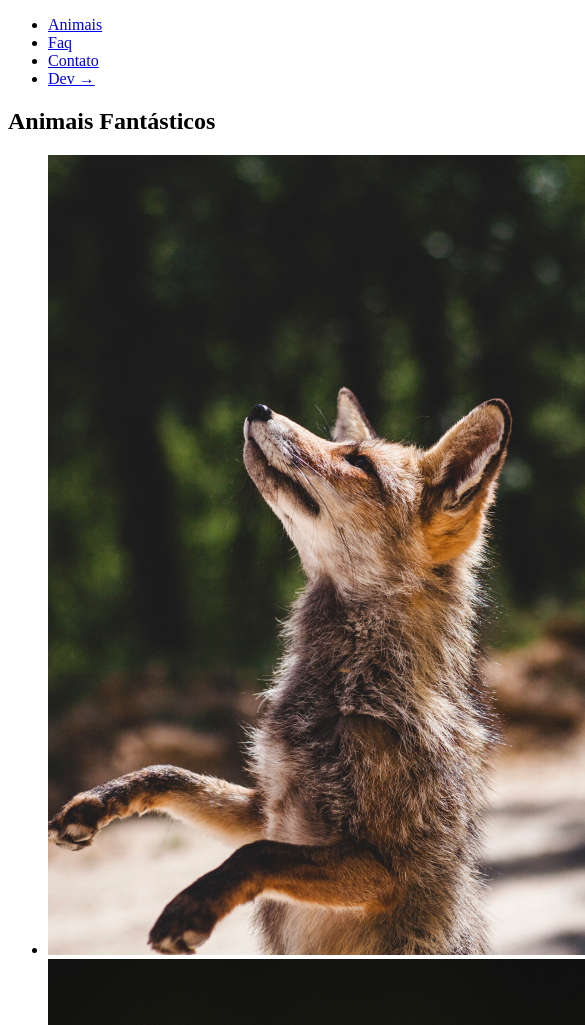
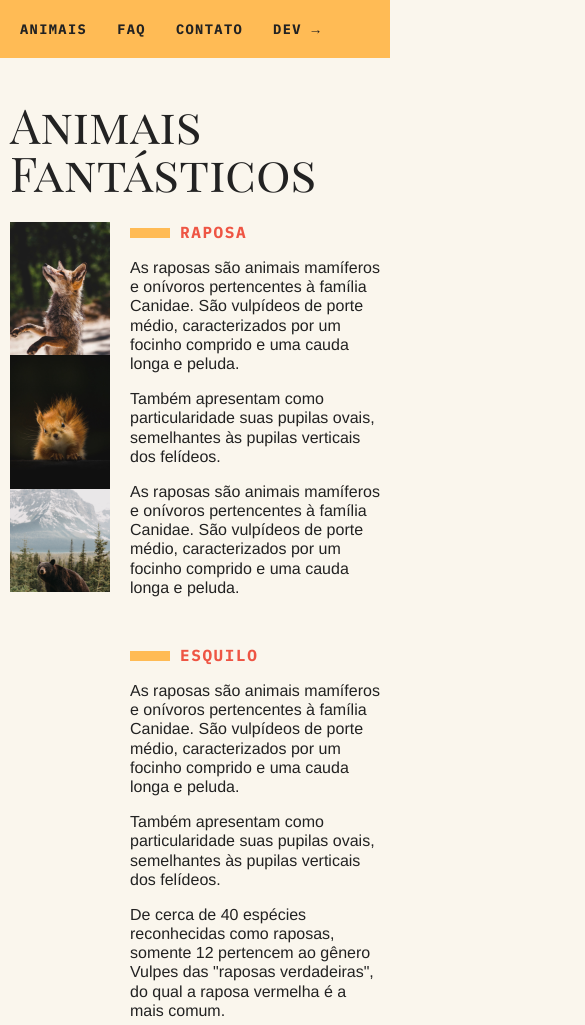
Before and after one commit to devcyber-th/Projeto_JS_AnimaisFant-sticos, a plain HTML site: page index.html in a window 390 px wide. Shown: the top 1025 px of the page, 585 px wide, since content can reach past the window. Drawn offline with Linux system fonts and the light colour scheme.

Commit message:
estilização total da página e tratamento responsivo

```diff
--- a/css/style.css
+++ b/css/style.css
@@ -0,0 +1,217 @@
+body,
+h1,
+h2,
+h3,
+ul,
+li,
+p,
+dd,
+dt,
+dl {
+  margin: 0px;
+  padding: 0px;
+}
+
+img {
+  display: block;
+  max-width: 100%;
+}
+
+ul {
+  list-style: none;
+}
+
+body {
+  background: #faf6ed;
+  color: #222222;
+  -webkit-font-smoothing: antialiased;
+  display: grid;
+  grid-template-columns: 1fr 120px minmax(300px, 800px) 1fr;
+}
+
+.menu {
+  grid-column: 3 / 5;
+  margin-top: 2rem;
+  margin-bottom: 2rem;
+  background: #fb5;
+}
+
+.menu ul {
+  display: flex;
+  flex-wrap: wrap;
+  padding: 10px;
+}
+
+.menu li a {
+  display: block;
+  padding: 10px;
+  margin-right: 10px;
+  color: #222;
+  text-decoration: none;
+  font-family: "IBM Plex Mono", monospace;
+  font-weight: bold;
+  text-transform: uppercase;
+  font-size: 0.857rem;
+  letter-spacing: 0.1em;
+}
+
+.grid-section {
+  grid-column: 2 / 4;
+  width: 100%;
+  box-sizing: border-box;
+  padding: 10px;
+  display: grid;
+  grid-template-columns: 90px 300px 1fr;
+  grid-gap: 20px;
+  margin-bottom: 4rem;
+}
+
+.titulo {
+  font-family: "Playfair Display SC", georgia;
+  font-size: 6rem;
+  line-height: 1;
+  font-weight: 400;
+  margin-bottom: 1rem;
+  grid-column: 1 / 4;
+}
+
+.animais h2 {
+  font-family: "IBM Plex Mono", monospace;
+  font-size: 1rem;
+  text-transform: uppercase;
+  letter-spacing: 0.1em;
+  margin-bottom: 1rem;
+  color: #e54;
+}
+
+.animais h2::before {
+  content: "";
+  display: inline-block;
+  width: 40px;
+  height: 10px;
+  margin-right: 10px;
+  background: #fb5;
+}
+
+.animais p {
+  font-family: Helvetica, Arial;
+  line-height: 1.2;
+  margin-bottom: 1rem;
+}
+
+.animais-lista {
+  height: 370px;
+  overflow-y: scroll;
+  grid-column: 2;
+}
+
+.animais-lista::-webkit-scrollbar {
+  width: 18px;
+}
+
+.animais-lista::-webkit-scrollbar-thumb {
+  background: #fb5;
+  border-left: 4px solid #faf6ed;
+  border-right: 4px solid #faf6ed;
+}
+
+.animais-lista::-webkit-scrollbar-track {
+  background: #faf6ed;
+}
+
+.animais-descricao {
+  grid-column: 3;
+}
+
+.animais-descricao section {
+  margin-bottom: 3rem;
+}
+
+.faq-lista {
+  grid-column: 2 / 4;
+}
+
+.faq-lista dt {
+  font-family: "IBM Plex Mono", monospace;
+  font-weight: bold;
+  margin-top: 2rem;
+  margin-bottom: 0.5rem;
+  color: #e54;
+}
+
+.faq-lista dt::before {
+  content: "";
+  display: inline-block;
+  width: 20px;
+  height: 10px;
+  margin-right: 10px;
+  background: #fb5;
+}
+
+.faq-lista dd {
+  font-family: Helvetica, Arial;
+  margin-bottom: 0.5rem;
+  margin-left: 30px;
+}
+
+.mapa {
+  grid-column: 2;
+}
+
+.dados {
+  grid-column: 3;
+}
+
+.dados li {
+  margin-bottom: 1rem;
+  font-family: Helvetica, Arial;
+}
+
+.dados li::before {
+  content: "";
+  display: inline-block;
+  width: 20px;
+  height: 10px;
+  margin-right: 10px;
+  background: #fb5;
+}
+
+.copy {
+    grid-column: 3 / 5;
+    margin-bottom: 2rem;
+    background: #fb5;
+}
+
+.copy {
+    padding: 20px;
+    font-family: 'IBM Plex Mono', monospace;
+    font-weight: bold
+}
+
+@media (max-width: 700px) {
+    body {
+        grid-template-columns: 1fr;
+    }
+    .menu, .grid-section, .copy {
+        grid-column: 1;
+    }
+    .grid-section {
+        grid-template-columns: 100px 1fr;
+        grid-gap: 10px;
+    }
+    .animais-lista {
+        grid-column: 1;
+    }
+    .faq-lista, .dados, .mapa {
+        grid-column: 1 / 3;
+    }
+    .grid-section h1 {
+        font-size: 3rem;
+    }
+    .menu {
+        margin-top: 0px;
+    }
+    .copy {
+        margin-bottom: 0px;
+    }
+}
--- a/index.html
+++ b/index.html
@@ -1,9 +1,15 @@
 <!DOCTYPE html>
 <html lang="pt-br">
   <head>
+    <link rel="preconnect" href="https://fonts.googleapis.com" />
+    <link rel="preconnect" href="https://fonts.gstatic.com" crossorigin />
     <meta charset="UTF-8" />
     <meta name="viewport" content="width=device-width, initial-scale=1.0" />
     <title>Animais Fantásticos</title>
+    <link
+      href="https://fonts.googleapis.com/css2?family=IBM+Plex+Mono:ital,wght@0,100;0,200;0,300;0,400;0,500;0,600;0,700;1,100;1,200;1,300;1,400;1,500;1,600;1,700&family=Playfair+Display+SC:ital,wght@0,400;0,700;0,900;1,400;1,700;1,900&display=swap"
+      rel="stylesheet"
+    />
     <link rel="stylesheet" href="css/style.css" />
   </head>
   <body>
@@ -18,7 +24,7 @@
 
     <section class="grid-section animais" id="animais">
       <h1 class="titulo">Animais Fantásticos</h1>
-      <ul>
+      <ul class="animais-lista">
         <li>
           <img src="img/imagem1.jpg" alt="" />
         </li>
@@ -38,7 +44,6 @@
           <img src="img/imagem6.jpg" alt="" />
         </li>
       </ul>
-    </section>
 
       <div class="animais-descricao">
         <section>
@@ -49,8 +54,8 @@
             comprido e uma cauda longa e peluda.
           </p>
           <p>
-          Também apresentam como particularidade suas pupilas ovais, semelhantes
-          às pupilas verticais dos felídeos.
+            Também apresentam como particularidade suas pupilas ovais,
+            semelhantes às pupilas verticais dos felídeos.
           </p>
           <p>
             As raposas são animais mamíferos e onívoros pertencentes à família
@@ -66,26 +71,26 @@
             comprido e uma cauda longa e peluda.
           </p>
           <p>
-          Também apresentam como particularidade suas pupilas ovais, semelhantes
-          às pupilas verticais dos felídeos.
+            Também apresentam como particularidade suas pupilas ovais,
+            semelhantes às pupilas verticais dos felídeos.
           </p>
           <p>
             De cerca de 40 espécies reconhecidas como raposas, somente 12
-          pertencem ao gênero Vulpes das "raposas verdadeiras", do qual a raposa
-          vermelha é a mais comum.
+            pertencem ao gênero Vulpes das "raposas verdadeiras", do qual a
+            raposa vermelha é a mais comum.
           </p>
           <p>
-          Também apresentam como particularidade suas pupilas ovais, semelhantes
-          às pupilas verticais dos felídeos.
+            Também apresentam como particularidade suas pupilas ovais,
+            semelhantes às pupilas verticais dos felídeos.
           </p>
           <p>
             De cerca de 40 espécies reconhecidas como raposas, somente 12
-          pertencem ao gênero Vulpes das "raposas verdadeiras", do qual a raposa
-          vermelha é a mais comum.
+            pertencem ao gênero Vulpes das "raposas verdadeiras", do qual a
+            raposa vermelha é a mais comum.
           </p>
           <p>
-          Também apresentam como particularidade suas pupilas ovais, semelhantes
-          às pupilas verticais dos felídeos.
+            Também apresentam como particularidade suas pupilas ovais,
+            semelhantes às pupilas verticais dos felídeos.
           </p>
         </section>
         <section>
@@ -96,17 +101,17 @@
             comprido e uma cauda longa e peluda.
           </p>
           <p>
-          Também apresentam como particularidade suas pupilas ovais, semelhantes
-          às pupilas verticais dos felídeos.
+            Também apresentam como particularidade suas pupilas ovais,
+            semelhantes às pupilas verticais dos felídeos.
           </p>
           <p>
             De cerca de 40 espécies reconhecidas como raposas, somente 12
-          pertencem ao gênero Vulpes das "raposas verdadeiras", do qual a raposa
-          vermelha é a mais comum.
+            pertencem ao gênero Vulpes das "raposas verdadeiras", do qual a
+            raposa vermelha é a mais comum.
           </p>
           <p>
-          Também apresentam como particularidade suas pupilas ovais, semelhantes
-          às pupilas verticais dos felídeos.
+            Também apresentam como particularidade suas pupilas ovais,
+            semelhantes às pupilas verticais dos felídeos.
           </p>
         </section>
         <section>
@@ -117,17 +122,17 @@
             comprido e uma cauda longa e peluda.
           </p>
           <p>
-          Também apresentam como particularidade suas pupilas ovais, semelhantes
-          às pupilas verticais dos felídeos.
+            Também apresentam como particularidade suas pupilas ovais,
+            semelhantes às pupilas verticais dos felídeos.
           </p>
           <p>
             De cerca de 40 espécies reconhecidas como raposas, somente 12
-          pertencem ao gênero Vulpes das "raposas verdadeiras", do qual a raposa
-          vermelha é a mais comum.
+            pertencem ao gênero Vulpes das "raposas verdadeiras", do qual a
+            raposa vermelha é a mais comum.
           </p>
           <p>
-          Também apresentam como particularidade suas pupilas ovais, semelhantes
-          às pupilas verticais dos felídeos.
+            Também apresentam como particularidade suas pupilas ovais,
+            semelhantes às pupilas verticais dos felídeos.
           </p>
         </section>
         <section>
@@ -138,17 +143,17 @@
             comprido e uma cauda longa e peluda.
           </p>
           <p>
-          Também apresentam como particularidade suas pupilas ovais, semelhantes
-          às pupilas verticais dos felídeos.
+            Também apresentam como particularidade suas pupilas ovais,
+            semelhantes às pupilas verticais dos felídeos.
           </p>
           <p>
             De cerca de 40 espécies reconhecidas como raposas, somente 12
-          pertencem ao gênero Vulpes das "raposas verdadeiras", do qual a raposa
-          vermelha é a mais comum.
+            pertencem ao gênero Vulpes das "raposas verdadeiras", do qual a
+            raposa vermelha é a mais comum.
           </p>
           <p>
-          Também apresentam como particularidade suas pupilas ovais, semelhantes
-          às pupilas verticais dos felídeos.
+            Também apresentam como particularidade suas pupilas ovais,
+            semelhantes às pupilas verticais dos felídeos.
           </p>
         </section>
         <section>
@@ -159,24 +164,25 @@
             comprido e uma cauda longa e peluda.
           </p>
           <p>
-          Também apresentam como particularidade suas pupilas ovais, semelhantes
-          às pupilas verticais dos felídeos.
+            Também apresentam como particularidade suas pupilas ovais,
+            semelhantes às pupilas verticais dos felídeos.
           </p>
           <p>
             De cerca de 40 espécies reconhecidas como raposas, somente 12
-          pertencem ao gênero Vulpes das "raposas verdadeiras", do qual a raposa
-          vermelha é a mais comum.
+            pertencem ao gênero Vulpes das "raposas verdadeiras", do qual a
+            raposa vermelha é a mais comum.
           </p>
           <p>
-          Também apresentam como particularidade suas pupilas ovais, semelhantes
-          às pupilas verticais dos felídeos.
+            Também apresentam como particularidade suas pupilas ovais,
+            semelhantes às pupilas verticais dos felídeos.
           </p>
         </section>
       </div>
+    </section>
 
     <section class="grid-section faq" id="faq">
-      <h1>FAQ</h1>
-      <dl>
+      <h1 class="titulo">FAQ</h1>
+      <dl class="faq-lista">
         <dt>Qual a idade dos animais?</dt>
         <dd>
           As raposas são animais mamíferos e onívoros pertencentes à família
@@ -203,7 +209,7 @@
     </section>
 
     <section class="grid-section contato" id="contato">
-      <h1>CONTATO</h1>
+      <h1 class="titulo">CONTATO</h1>
       <div class="mapa">
         <img src="img/mapa.png" alt="" />
       </div>
```
Lines whose indentation alone changed are shown as unchanged.
